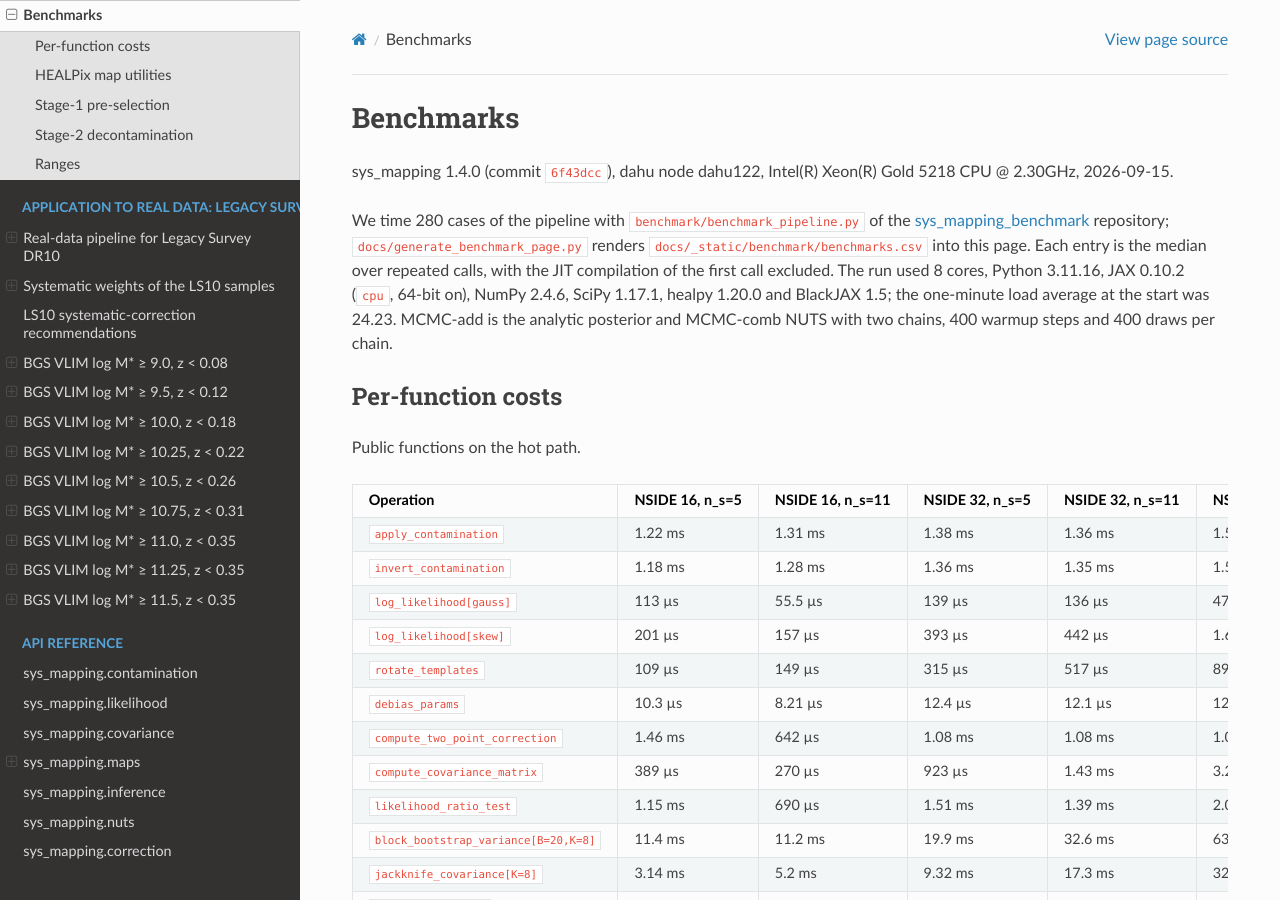
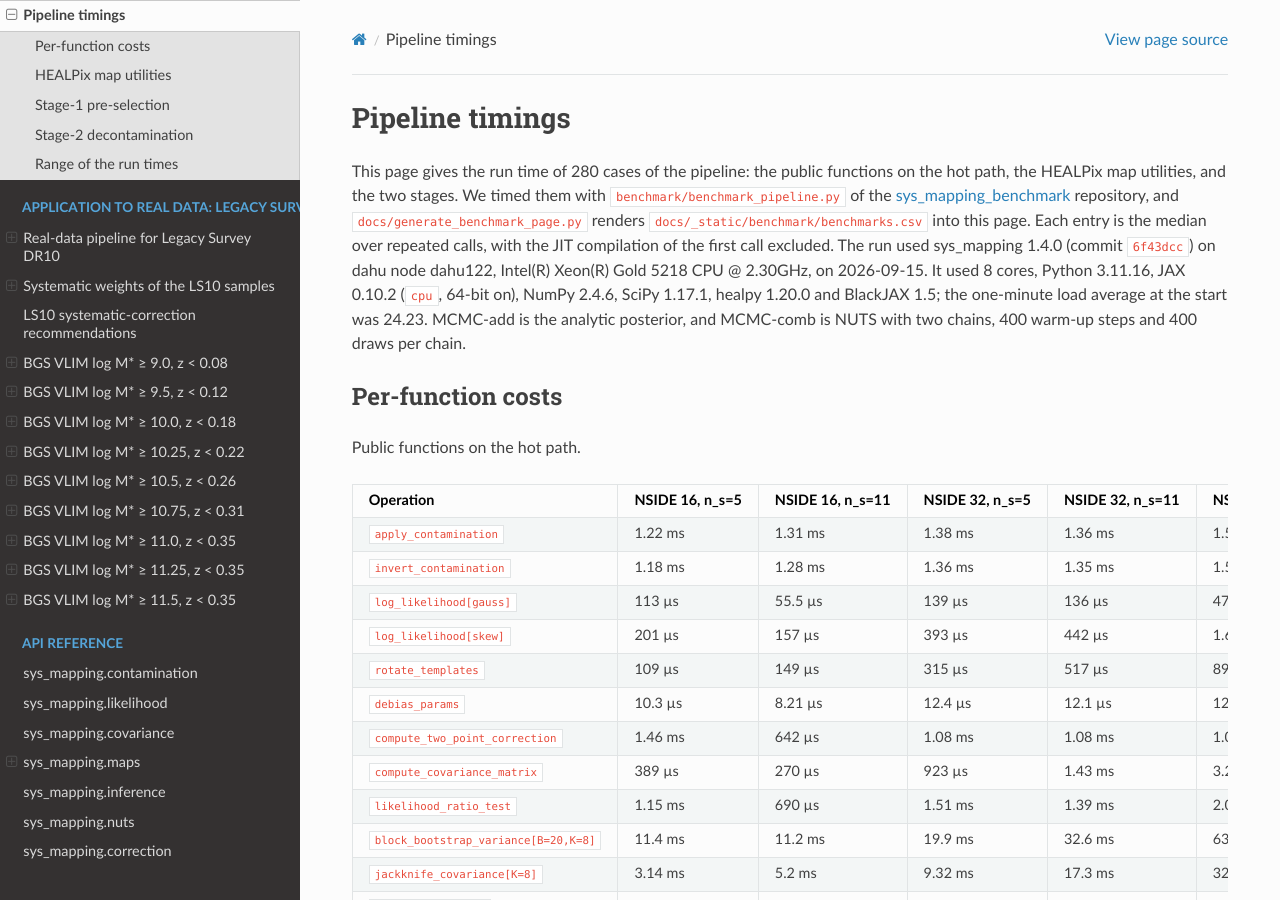
Before and after one commit to JohanComparat/sys_mapping, a Sphinx documentation site: the page built from docs/results_benchmark.rst, in a window 1280 px wide and 900 px high. Built offline with Sphinx 7.4.7 and the Read the Docs theme 3.1.0, drawn with Linux system fonts in a browser that asks for light colours; some of the changed text lies outside the part shown.

Commit message:
docs: house-style pass, part 2, and content checked against the code
Style: the benchmark page and its generator.

Content, each checked against the code or the data it reads:
- detectability law: the fig6 caption describes what is plotted (true- and
  false-positive rates and the LRT rejection fraction on the additive
  progressive mocks); figures 1-6 regenerated.
- snr_preselection: the ranking sentence names the three ranking statistics
  and adds that the realisation-error row ranks T2 first.
- survey-design synthesis: the variance inflation spans 1.3-3.0 (per-sample
  medians 1.287-2.956), as the detectability page says.
- methods: the combined maximum floors the pixel efficiency at 1/20
  (likelihood.MIN_EFFICIENCY), rather than requiring it to be positive.

```diff
--- a/docs/generate_benchmark_page.py
+++ b/docs/generate_benchmark_page.py
@@ -113,27 +113,29 @@ def main() -> None:
 
     L = []
     add = L.append
-    add("Benchmarks")
-    add("==========")
+    add("Pipeline timings")
+    add("================")
     add("")
-    add(f"sys_mapping {version} (commit ``{commit}``), {where}{m.get('cpu', '?')}, {date}.")
+    add(f"This page gives the run time of {len(rows)} cases of the pipeline: the public functions "
+        "on the hot path, the HEALPix map utilities, and the two stages.")
+    add("We timed them with ``benchmark/benchmark_pipeline.py`` of the")
+    add("`sys_mapping_benchmark <https://github.com/JohanComparat/sys_mapping_benchmark>`_")
+    add("repository, and ``docs/generate_benchmark_page.py`` renders")
+    add("``docs/_static/benchmark/benchmarks.csv`` into this page.")
+    add("Each entry is the median over repeated calls, with the JIT compilation of the first call "
+        "excluded.")
+    add(f"The run used sys_mapping {version} (commit ``{commit}``) on {where}{m.get('cpu', '?')}, "
+        f"on {date}.")
     if args.note:
         add(args.note)
-    add("")
-    add(f"We time {len(rows)} cases of the pipeline with ``benchmark/benchmark_pipeline.py`` of the")
-    add("`sys_mapping_benchmark <https://github.com/JohanComparat/sys_mapping_benchmark>`_")
-    add("repository; ``docs/generate_benchmark_page.py`` renders")
-    add("``docs/_static/benchmark/benchmarks.csv`` into this page.")
-    add("Each entry is the median over repeated calls, with the JIT compilation of the first call")
-    add("excluded.")
-    add(f"The run used {cores} cores, Python {m.get('python', '?')}, JAX {v.get('jax', '?')} "
+    add(f"It used {cores} cores, Python {m.get('python', '?')}, JAX {v.get('jax', '?')} "
         f"(``{m.get('jax_backend', '?')}``, 64-bit "
         f"{'on' if m.get('jax_x64') else 'off'}), NumPy {v.get('numpy', '?')}, "
         f"SciPy {v.get('scipy', '?')}, healpy {v.get('healpy', '?')} and "
         f"BlackJAX {v.get('blackjax', '?')}; the one-minute load average at the start was "
         f"{load:.2f}.")
-    add("MCMC-add is the analytic posterior and MCMC-comb NUTS with two chains"
-        + (f", {nuts[0]} warmup steps and {nuts[0]} draws per chain." if len(nuts) == 1 else "."))
+    add("MCMC-add is the analytic posterior, and MCMC-comb is NUTS with two chains"
+        + (f", {nuts[0]} warm-up steps and {nuts[0]} draws per chain." if len(nuts) == 1 else "."))
     add("")
 
     configs = sorted({(r["nside"], r["n_sys"]) for r in rows})
@@ -171,16 +173,16 @@ def main() -> None:
     s1, s2 = _finite("stage1"), _finite("stage2")
     if s1 or s2:
         add("")
-        add("Ranges")
-        add("------")
+        add("Range of the run times")
+        add("----------------------")
         add("")
         if s2:
             add(f"Stage-2 calls span {math.log10(max(s2) / min(s2)):.1f} decades, from "
                 f"{fmt(min(s2))} to {fmt(max(s2))}.")
         if s1:
             add(f"A Stage-1 ranking call takes {fmt(min(s1))} to {fmt(max(s1))}; the cost of "
-                "pre-selection is the GLASS null, which runs in parallel over "
-                "``preselect_n_jobs``.")
+                "the pre-selection is dominated by the GLASS null, which runs in parallel over "
+                "``preselect_n_jobs`` processes.")
         add("")
     OUT.write_text("\n".join(L) + "\n")
     print(f"wrote {OUT} ({len(rows)} measurements, {len(configs)} configurations)")
--- a/docs/methods.rst
+++ b/docs/methods.rst
@@ -473,8 +473,10 @@ its information for the skewness vanishes, so a fit started on it stays Gaussian
 The combined maximum is found by L-BFGS (optax) on :math:`(a, b, \ln\sigma)`, started from
 :math:`(\hat a_{\rm OLS}, b = 0)`, a point on the combined model's ridge, and stopped when the
 largest gradient component falls below :math:`10^{-9}` or after ``n_iter`` (300) iterations.
-It is sought where every pixel's efficiency :math:`1 + b\cdot t(p)` is positive, the region
-holding :math:`b = 0`, since the likelihood has a pole wherever it vanishes.
+It is sought where every pixel's efficiency :math:`1 + b\cdot t(p)` is at least 1/20
+(``sys_mapping.likelihood.MIN_EFFICIENCY``), the region holding :math:`b = 0`, since the
+likelihood has a pole wherever an efficiency vanishes; the line search backtracks from points
+below the floor.
 Each L-BFGS run keeps its best finite point, stops once the value or gradient is not finite, and
 is restarted from that point up to three times.
 The optimisation is ``jax.vmap``-ped over fields in batches of ``batch_size`` (64) and compiled
--- a/docs/results_benchmark.rst
+++ b/docs/results_benchmark.rst
@@ -1,16 +1,15 @@
-Benchmarks
-==========
+Pipeline timings
+================
 
-sys_mapping 1.4.0 (commit ``6f43dcc``), dahu node dahu122, Intel(R) Xeon(R) Gold 5218 CPU @ 2.30GHz, 2026-09-15.
-
-We time 280 cases of the pipeline with ``benchmark/benchmark_pipeline.py`` of the
+This page gives the run time of 280 cases of the pipeline: the public functions on the hot path, the HEALPix map utilities, and the two stages.
+We timed them with ``benchmark/benchmark_pipeline.py`` of the
 `sys_mapping_benchmark <https://github.com/JohanComparat/sys_mapping_benchmark>`_
-repository; ``docs/generate_benchmark_page.py`` renders
+repository, and ``docs/generate_benchmark_page.py`` renders
 ``docs/_static/benchmark/benchmarks.csv`` into this page.
-Each entry is the median over repeated calls, with the JIT compilation of the first call
-excluded.
-The run used 8 cores, Python 3.11.16, JAX 0.10.2 (``cpu``, 64-bit on), NumPy 2.4.6, SciPy 1.17.1, healpy 1.20.0 and BlackJAX 1.5; the one-minute load average at the start was 24.23.
-MCMC-add is the analytic posterior and MCMC-comb NUTS with two chains, 400 warmup steps and 400 draws per chain.
+Each entry is the median over repeated calls, with the JIT compilation of the first call excluded.
+The run used sys_mapping 1.4.0 (commit ``6f43dcc``) on dahu node dahu122, Intel(R) Xeon(R) Gold 5218 CPU @ 2.30GHz, on 2026-09-15.
+It used 8 cores, Python 3.11.16, JAX 0.10.2 (``cpu``, 64-bit on), NumPy 2.4.6, SciPy 1.17.1, healpy 1.20.0 and BlackJAX 1.5; the one-minute load average at the start was 24.23.
+MCMC-add is the analytic posterior, and MCMC-comb is NUTS with two chains, 400 warm-up steps and 400 draws per chain.
 
 
 Per-function costs
@@ -85,8 +84,8 @@ One call to :func:`~sys_mapping.regression.run_decontamination` per method.
    "``MCMC-comb``", "10.8 s", "30.2 s", "54.3 s", "98.9 s", "192 s", "326 s", "585 s", "4.05e+03 s", "3.03e+03 s", "1.23e+04 s"
 
 
-Ranges
-------
+Range of the run times
+----------------------
 
 Stage-2 calls span 7.6 decades, from 314 µs to 1.23e+04 s.
-A Stage-1 ranking call takes 306 µs to 201 ms; the cost of pre-selection is the GLASS null, which runs in parallel over ``preselect_n_jobs``.
+A Stage-1 ranking call takes 306 µs to 201 ms; the cost of the pre-selection is dominated by the GLASS null, which runs in parallel over ``preselect_n_jobs`` processes.
--- a/docs/results_snr_preselection.rst
+++ b/docs/results_snr_preselection.rst
@@ -79,8 +79,11 @@ match; an analysis of data uses the sample's matched spectrum
 Template ranking
 ----------------
 
-All three statistics rank T7 first, T2 second and the noise template T8 third at every level
+The three ranking statistics, :math:`|r|`, the independent-pixel :math:`|\hat\alpha|/\sigma` and
+ISD :math:`\Delta\chi^2`, rank T7 first, T2 second and the noise template T8 third at every level
 (figures and table below).
+With the error from the realisations, :math:`|\hat\alpha|/\sigma` ranks T2 above T7 at every
+level; the third template is T5 (2.1) at the low level and T8 at the medium and high levels.
 
 .. figure:: /_static/results_snr_preselection/02_snr_ranking_data.png
    :width: 100 %
--- a/docs/survey_design_synthesis.rst
+++ b/docs/survey_design_synthesis.rst
@@ -80,7 +80,7 @@ Design rules
    has second-moment condition number 108).
    Calibrate per-template significance on matched mocks with
    ``sys_mapping.calibrated_template_significance``: on LS10 the independent-pixel
-   error is short by a median factor of 1.3 to 2.9 per sample, rising with
+   error is short by a median factor of 1.3 to 3.0 per sample, rising with
    resolution, and by 0.9 to 5.6 for single templates.
 #. The contamination of :math:`w(\theta)` grows as :math:`A^2` and the field
    regression signal as :math:`A`, so the field regression detects fainter
```
Also changed, not shown: docs/detectability_law.rst (+7 -2 lines), docs/_static/detectability_law/fig1_Amin_vs_Ngal.png, docs/_static/detectability_law/fig2_Amin_vs_nside.png, docs/_static/detectability_law/fig3_crossover.png, docs/_static/detectability_law/fig4_Neff_fraction.png, docs/_static/detectability_law/fig5_per_template_snr.png, 2 other files.
